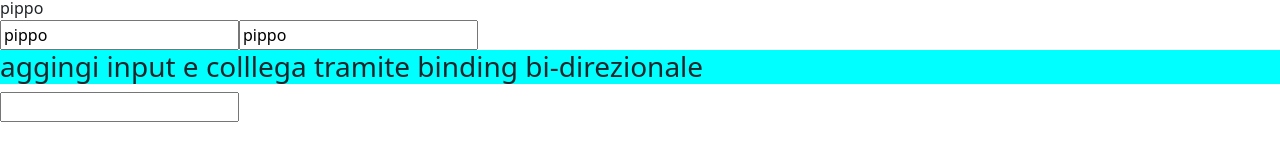
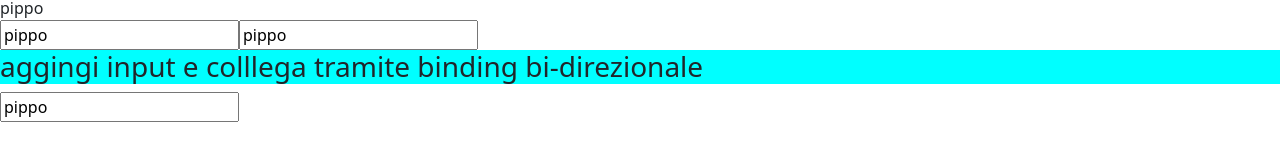
Before and after one commit to ironmanromeo/angular-corso, an Angular app: page / in a window 1280 px wide. Shown: the part 562-722 px from the top of the page. Built offline with nearby package versions, Linux system fonts and the light colour scheme.

Commit message:
ngModel su input

```diff
--- a/src/app/app.module.ts
+++ b/src/app/app.module.ts
@@ -9,6 +9,7 @@ import './training_javascript'
 import './training_typescript';
 import { PostComponent } from './post/post.component';
 import { FormComponent } from './form/form.component';
+import { FormsModule } from '@angular/forms';
 
 @NgModule({
   declarations: [
@@ -19,7 +20,8 @@ import { FormComponent } from './form/form.component';
   ],
   imports: [
     BrowserModule,
-    AppRoutingModule
+    AppRoutingModule,
+    FormsModule
   ],
   providers: [],
   bootstrap: [AppComponent]
--- a/src/app/form/form.component.html
+++ b/src/app/form/form.component.html
@@ -3,10 +3,9 @@
 <div>qui nome: {{ nome }}</div>
 <div [innerText]="nome"></div>
 
-<input type="text" [value]="nome" (input)="onInput($event)">
-<input type="text" [value]="nome" (input)="onInput($event)">
+<input type="text" [value]="nome" (input)="onModificaPippo($event)">
+<input type="text" [value]="nome" (input)="onModificaPippo($event)">
 
 <h3>aggingi input e colllega tramite binding bi-direzionale</h3>
 
-
-<input >
+<input [(ngModel)] = "nome">
```
